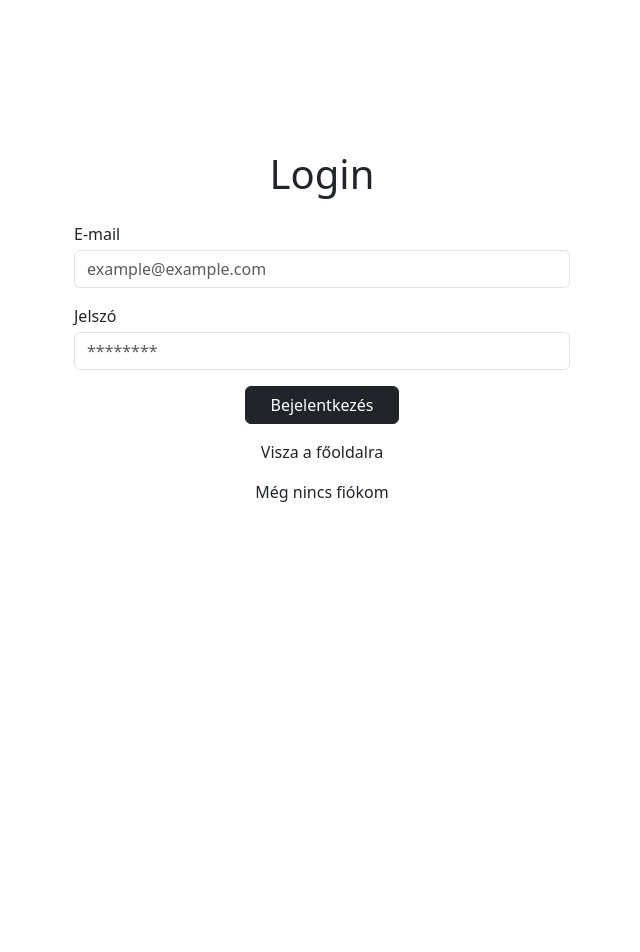
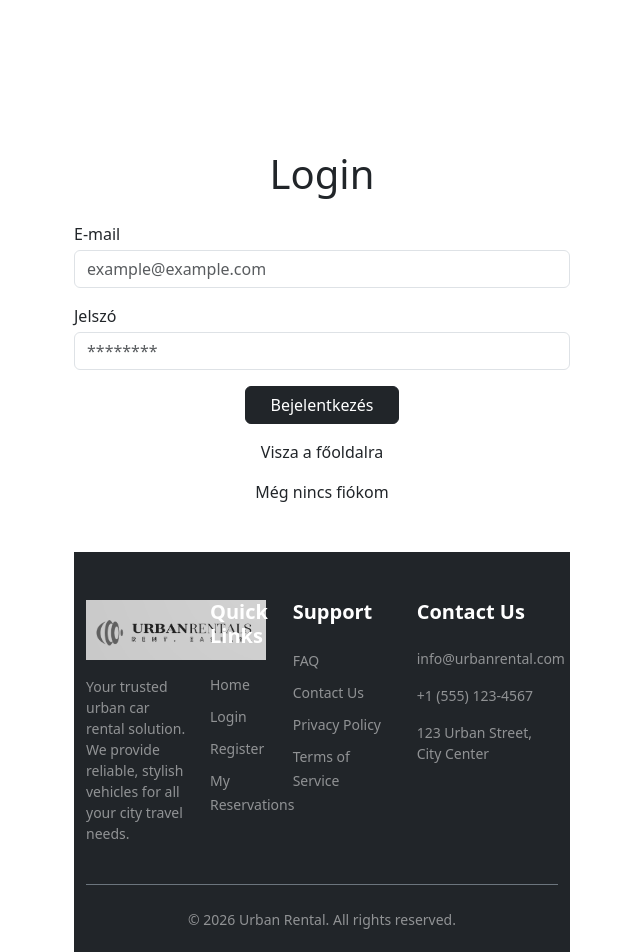
Before and after one commit to dnl2k07/urbanRental-front, a React (Vite) app: page /login in a window 1280 px wide. Shown: the top 952 px of the page, without its empty margins (318-958 px from the left). Before the commit the page ends 800 px from the top, so only its background shows below. Built offline with nearby package versions, Linux system fonts and the light colour scheme; no server answers.

Commit message:
feat(ui): add Footer component to all main pages
The Footer component was added to Admin, Home, Login, MyReservations, Profile, Register, and ReservationDetail pages to provide consistent site-wide footer layout.

```diff
--- a/src/Pages/Admin.jsx
+++ b/src/Pages/Admin.jsx
@@ -3,6 +3,7 @@ import { useAuth } from "../context/AuthContext";
 import NavBar from "../components/NavBar";
 import UserTable from "../components/UserTable";
 import { useEffect, useState } from "react";
+import Footer from "../components/Footer";
 import {
   getAllUsers,
   deleteUser,
@@ -522,6 +523,8 @@ export default function Admin() {
           </div>
         </div>
       )}
+
+      <Footer></Footer>
     </div>
   );
 }
--- a/src/Pages/Home.jsx
+++ b/src/Pages/Home.jsx
@@ -1,4 +1,5 @@
 import NavBar from "../components/NavBar";
+import Footer from "../components/Footer";
 import { useState, useEffect } from "react";
 import { useAuth } from "../context/AuthContext";
 import Card from "../components/Card.jsx";
@@ -310,6 +311,7 @@ export default function Home() {
           ))
         )}
       </div>
+      <Footer />
     </div>
   );
 }
--- a/src/Pages/Login.jsx
+++ b/src/Pages/Login.jsx
@@ -1,6 +1,7 @@
 import { useState } from 'react'
 import { Link, useNavigate } from 'react-router-dom'
 
+import Footer from '../components/Footer'
 import Gomb from '../components/Gomb'
 import InputMezo from '../components/InputMezo'
 
@@ -57,6 +58,8 @@ export default function Login() {
             <div className="text-center mt-3">
                 <Link to='/register' className='text-dark text-decoration-none'>Még nincs fiókom</Link>
             </div>
+
+            <Footer />
         </div>
     )
 }
--- a/src/Pages/MyReservations.jsx
+++ b/src/Pages/MyReservations.jsx
@@ -1,7 +1,7 @@
 import NavBar from "../components/NavBar";
 import { useState, useEffect } from "react";
 import { useAuth } from "../context/AuthContext";
-
+import Footer from "../components/Footer";
 export default function MyReservations() {
   const { user, onLogout} = useAuth();
 
@@ -404,6 +404,7 @@ export default function MyReservations() {
           </div>
         </div>
       )}
+      <Footer></Footer>
     </div>
   );
 }
--- a/src/Pages/Profile.jsx
+++ b/src/Pages/Profile.jsx
@@ -3,6 +3,7 @@ import { useNavigate } from "react-router-dom";
 import { useAuth } from "../context/AuthContext";
 import NavBar from '../components/NavBar';
 import defaultAvatarPhoto from '../assets/default-avatar-photo.jpg';
+import Footer from "../components/Footer";
 import {
     getUserProfile,
     uploadUserProfilePic,
@@ -335,6 +336,7 @@ export default function Profile() {
                     </div>
                 </div>
             </div>
+            <Footer></Footer>
         </>
     );
 }
--- a/src/Pages/Register.jsx
+++ b/src/Pages/Register.jsx
@@ -1,5 +1,6 @@
 import { useState } from 'react'
 import { Link, useNavigate } from 'react-router-dom'
+import Footer from "../components/Footer";
 
 import InputMezo from '../components/InputMezo.jsx'
 import Gomb from '../components/Gomb.jsx'
@@ -64,6 +65,7 @@ export default function Register() {
             <div className="text-center mt-3">
                 <Link to='/login' className='text-dark text-decoration-none'>Már van fiókom</Link>
             </div>
+            <Footer></Footer>
         </div>
     )
 }
--- a/src/Pages/ReservationDetail.jsx
+++ b/src/Pages/ReservationDetail.jsx
@@ -2,6 +2,7 @@ import { useState, useEffect, useRef } from "react";
 import { useNavigate, useParams } from "react-router-dom";
 import { useAuth } from "../context/AuthContext";
 import NavBar from "../components/NavBar";
+import Footer from "../components/Footer";
 
 export default function ReservationDetail() {
   const navigate = useNavigate();
@@ -296,6 +297,7 @@ export default function ReservationDetail() {
           </div>
         </div>
       </div>
+      <Footer></Footer>
     </div>
   );
 }
--- /dev/null
+++ b/src/components/Footer.jsx
@@ -0,0 +1,90 @@
+import urbanRentalLogo from '../assets/urbanRentalLogo.png';
+import { Link } from 'react-router-dom';
+
+export default function Footer() {
+    const currentYear = new Date().getFullYear();
+
+    return (
+        <footer className="bg-dark text-white mt-5">
+            <div className="container py-5">
+                <div className="row">
+                    {/* Company Info Section */}
+                    <div className="col-md-4 col-lg-3 mb-4 mb-md-0">
+                        <img
+                            src={urbanRentalLogo}
+                            alt="Urban Rental Logo"
+                            style={{ height: '60px', width: '180px' }}
+                            className="mb-3"
+                        />
+                        <p className="text-white-50 small">
+                            Your trusted urban car rental solution. We provide reliable, stylish vehicles for all your city travel needs.
+                        </p>
+
+                    </div>
+
+                    {/* Quick Links Section */}
+                    <div className="col-md-2 col-lg-2 mb-4 mb-md-0">
+                        <h5 className="text-white mb-4 fw-bold">Quick Links</h5>
+                        <ul className="list-unstyled">
+                            <li className="mb-2">
+                                <Link to="/" className="text-white-50 hover-white text-decoration-none small">Home</Link>
+                            </li>
+                            <li className="mb-2">
+                                <Link to="/login" className="text-white-50 hover-white text-decoration-none small">Login</Link>
+                            </li>
+                            <li className="mb-2">
+                                <Link to="/register" className="text-white-50 hover-white text-decoration-none small">Register</Link>
+                            </li>
+                            <li className="mb-2">
+                                <Link to="/myreservations" className="text-white-50 hover-white text-decoration-none small">My Reservations</Link>
+                            </li>
+                        </ul>
+                    </div>
+
+                    {/* Support Section */}
+                    <div className="col-md-3 col-lg-3 mb-4 mb-md-0">
+                        <h5 className="text-white mb-4 fw-bold">Support</h5>
+                        <ul className="list-unstyled">
+                            <li className="mb-2">
+                                <Link to="/faq" className="text-white-50 hover-white text-decoration-none small">FAQ</Link>
+                            </li>
+                            <li className="mb-2">
+                                <a href="mailto:support@urbanrental.com" className="text-white-50 hover-white text-decoration-none small">Contact Us</a>
+                            </li>
+                            <li className="mb-2">
+                                <a href="#" className="text-white-50 hover-white text-decoration-none small">Privacy Policy</a>
+                            </li>
+                            <li className="mb-2">
+                                <a href="#" className="text-white-50 hover-white text-decoration-none small">Terms of Service</a>
+                            </li>
+                        </ul>
+                    </div>
+
+                    {/* Contact Info Section */}
+                    <div className="col-md-3 col-lg-4 mb-0">
+                        <h5 className="text-white mb-4 fw-bold">Contact Us</h5>
+                        <div className="d-flex align-items-start gap-2 mb-3">
+
+                            <span className="text-white-50 small">info@urbanrental.com</span>
+                        </div>
+                        <div className="d-flex align-items-start gap-2 mb-3">
+
+                            <span className="text-white-50 small">+1 (555) 123-4567</span>
+                        </div>
+                        <div className="d-flex align-items-start gap-2">
+
+                            <span className="text-white-50 small">123 Urban Street, City Center</span>
+                        </div>
+                    </div>
+                </div>
+
+                {/* Bottom Bar */}
+                <div className="border-top border-secondary pt-4 mt-4 text-center">
+                    <p className="mb-0 text-white-50 small">
+                        &copy; {currentYear} Urban Rental. All rights reserved.
+                    </p>
+                </div>
+            </div>
+        </footer>
+    );
+}
```
